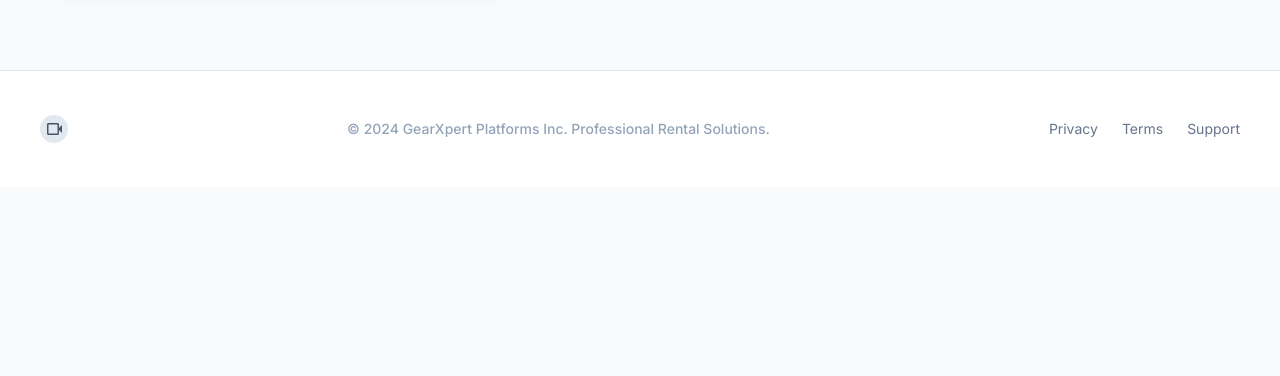
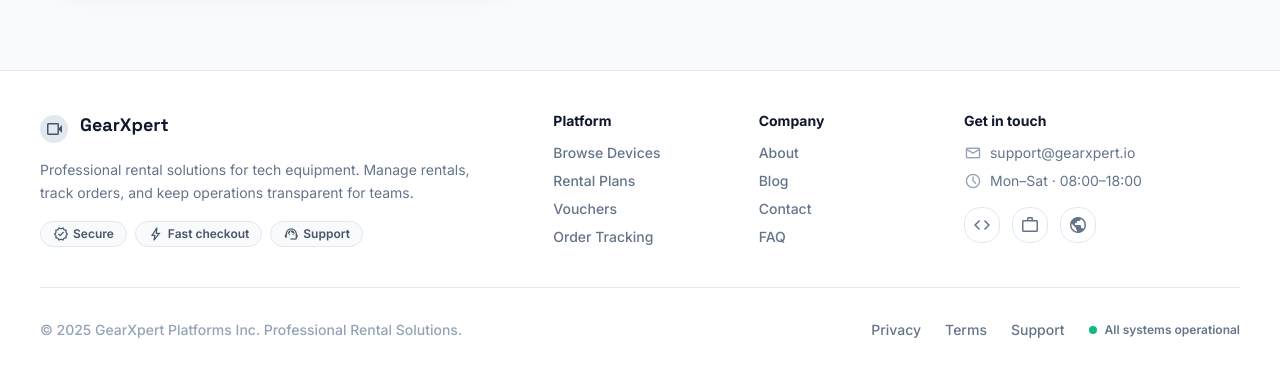
Before and after one commit to cuongdeverloper/GearXpert, a React (Create React App) app in the folder gearxpertfe/: page / in a window 1280 px wide. Shown: the part 1964-2340 px from the top of the page. Before the commit the page ends 2151 px from the top, so only its background shows below. Built offline with nearby package versions, Linux system fonts and the light colour scheme; no server answers.

Commit message:
refactor(footer): replace anchor tags with React Router Link

```diff
--- a/gearxpertfe/src/components/homepage/Footer.js
+++ b/gearxpertfe/src/components/homepage/Footer.js
@@ -1,4 +1,4 @@
-import { useNavigate, Link } from 'react-router-dom';
+import { useNavigate, Link } from "react-router-dom";
 
 export default function Footer() {
   const navigate = useNavigate();
@@ -8,7 +8,7 @@ export default function Footer() {
       type="button"
       onClick={() => {
         navigate(to);
-        window.scrollTo({ top: 0, behavior: 'smooth' });
+        window.scrollTo({ top: 0, behavior: "smooth" });
       }}
       className="text-sm text-slate-500 hover:text-primary transition-colors font-medium text-left focus:outline-none focus:ring-2 focus:ring-primary/30 rounded"
     >
@@ -16,43 +16,157 @@ export default function Footer() {
     </button>
   );
 
-  const ExternalLink = ({ href, children }) => (
-    <a
-      href={href}
+  const ExternalLink = ({ to, children }) => (
+    <Link
+      to={to}
       target="_blank"
       rel="noreferrer"
       className="text-sm text-slate-500 hover:text-primary transition-colors font-medium focus:outline-none focus:ring-2 focus:ring-primary/30 rounded"
     >
       {children}
-    </a>
+    </Link>
   );
 
   return (
-    <footer className="bg-white border-t border-slate-200 mt-12 py-10">
-      <div className="max-w-[1440px] mx-auto px-6 lg:px-10 flex flex-col md:flex-row justify-between items-center gap-6">
+    <footer className="bg-white border-t border-slate-200 mt-12">
+      <div className="max-w-[1440px] mx-auto px-6 lg:px-10 py-10">
+        {/* Top */}
+        <div className="grid grid-cols-1 md:grid-cols-12 gap-8">
+          {/* Brand */}
+          <div className="md:col-span-5">
+            <div
+              className="flex items-center gap-3 cursor-pointer w-fit"
+              onClick={() => navigate("/")}
+              role="button"
+              tabIndex={0}
+              onKeyDown={(e) => e.key === "Enter" && navigate("/")}
+              aria-label="Go to homepage"
+            >
+              <div className="bg-slate-200 rounded-lg p-1 text-slate-600">
+                <span className="material-symbols-outlined text-[20px] block">
+                  videocam
+                </span>
+              </div>
+              <h2 className="text-lg font-bold text-slate-900 font-display">
+                GearXpert
+              </h2>
+            </div>
 
-        <div className="flex items-center gap-3 cursor-pointer" onClick={() => navigate('/')}>
-          <div className="bg-slate-200 rounded-lg p-1 text-slate-600">
-            <span className="material-symbols-outlined text-[20px] block">videocam</span>
+            <p className="mt-3 text-sm text-slate-500 leading-relaxed max-w-md">
+              Professional rental solutions for tech equipment. Manage rentals,
+              track orders, and keep operations transparent for teams.
+            </p>
+
+            <div className="mt-4 flex flex-wrap gap-2">
+              <span className="inline-flex items-center gap-1 rounded-full border border-slate-200 bg-slate-50 px-3 py-1 text-xs font-semibold text-slate-600">
+                <span className="material-symbols-outlined text-[16px]">
+                  verified
+                </span>
+                Secure
+              </span>
+              <span className="inline-flex items-center gap-1 rounded-full border border-slate-200 bg-slate-50 px-3 py-1 text-xs font-semibold text-slate-600">
+                <span className="material-symbols-outlined text-[16px]">
+                  bolt
+                </span>
+                Fast checkout
+              </span>
+              <span className="inline-flex items-center gap-1 rounded-full border border-slate-200 bg-slate-50 px-3 py-1 text-xs font-semibold text-slate-600">
+                <span className="material-symbols-outlined text-[16px]">
+                  support_agent
+                </span>
+                Support
+              </span>
+            </div>
+          </div>
+
+          {/* Links */}
+          <div className="md:col-span-4 grid grid-cols-2 gap-8">
+            <div>
+              <h3 className="text-sm font-bold text-slate-900">Platform</h3>
+              <div className="mt-3 flex flex-col gap-2">
+                <FooterLink to="/products">Browse Devices</FooterLink>
+                <FooterLink to="/pricing">Rental Plans</FooterLink>
+                <FooterLink to="/vouchers">Vouchers</FooterLink>
+                <FooterLink to="/tracking">Order Tracking</FooterLink>
+              </div>
+            </div>
+
+            <div>
+              <h3 className="text-sm font-bold text-slate-900">Company</h3>
+              <div className="mt-3 flex flex-col gap-2">
+                <FooterLink to="/about">About</FooterLink>
+                <FooterLink to="/blog">Blog</FooterLink>
+                <FooterLink to="/contact">Contact</FooterLink>
+                <FooterLink to="/faq">FAQ</FooterLink>
+              </div>
+            </div>
+          </div>
+
+          {/* Contact */}
+          <div className="md:col-span-3">
+            <h3 className="text-sm font-bold text-slate-900">Get in touch</h3>
+
+            <div className="mt-3 space-y-2">
+              <div className="flex items-center gap-2 text-sm text-slate-500">
+                <span className="material-symbols-outlined text-[18px] text-slate-400">
+                  mail
+                </span>
+                <span>support@gearxpert.io</span>
+              </div>
+              <div className="flex items-center gap-2 text-sm text-slate-500">
+                <span className="material-symbols-outlined text-[18px] text-slate-400">
+                  schedule
+                </span>
+                <span>Mon–Sat · 08:00–18:00</span>
+              </div>
+            </div>
+
+            <div className="mt-4 flex items-center gap-3">
+              <ExternalLink to="https://github.com/">
+                <span className="inline-flex items-center justify-center w-9 h-9 rounded-lg border border-slate-200 text-slate-500 hover:text-primary hover:border-primary/30 transition-colors">
+                  <span className="material-symbols-outlined text-[20px]">
+                    code
+                  </span>
+                </span>
+              </ExternalLink>
+
+              <ExternalLink to="https://www.linkedin.com/">
+                <span className="inline-flex items-center justify-center w-9 h-9 rounded-lg border border-slate-200 text-slate-500 hover:text-primary hover:border-primary/30 transition-colors">
+                  <span className="material-symbols-outlined text-[20px]">
+                    work
+                  </span>
+                </span>
+              </ExternalLink>
+
+              <ExternalLink to="https://www.facebook.com/">
+                <span className="inline-flex items-center justify-center w-9 h-9 rounded-lg border border-slate-200 text-slate-500 hover:text-primary hover:border-primary/30 transition-colors">
+                  <span className="material-symbols-outlined text-[20px]">
+                    public
+                  </span>
+                </span>
+              </ExternalLink>
+            </div>
           </div>
         </div>
 
-        <p className="text-slate-400 text-sm font-medium">
-          © 2024 GearXpert Platforms Inc. Professional Rental Solutions.
-        </p>
+        {/* Bottom */}
+        <div className="mt-10 border-t border-slate-200 pt-6 flex flex-col md:flex-row items-center justify-between gap-4">
+          <p className="text-slate-400 text-sm font-medium text-center md:text-left">
+            © {new Date().getFullYear()} GearXpert Platforms Inc. Professional
+            Rental Solutions.
+          </p>
 
-        <div className="flex gap-6">
-          <Link to="/privacy" className="text-sm text-slate-500 hover:text-primary transition-colors">
-            Privacy
-          </Link>
-          <Link to="/terms" className="text-sm text-slate-500 hover:text-primary transition-colors">
-            Terms
-          </Link>
-          <Link to="/support" className="text-sm text-slate-500 hover:text-primary transition-colors">
-            Support
-          </Link>
+          <div className="flex flex-wrap items-center justify-center gap-x-6 gap-y-2">
+            <FooterLink to="/privacy">Privacy</FooterLink>
+            <FooterLink to="/terms">Terms</FooterLink>
+            <FooterLink to="/support">Support</FooterLink>
+
+            <span className="hidden sm:inline-flex items-center gap-2 text-xs font-semibold text-slate-500">
+              <span className="w-2 h-2 rounded-full bg-emerald-500" />
+              All systems operational
+            </span>
+          </div>
         </div>
-
       </div>
     </footer>
   );
```
